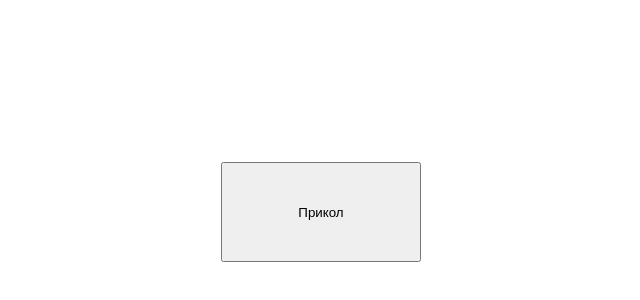
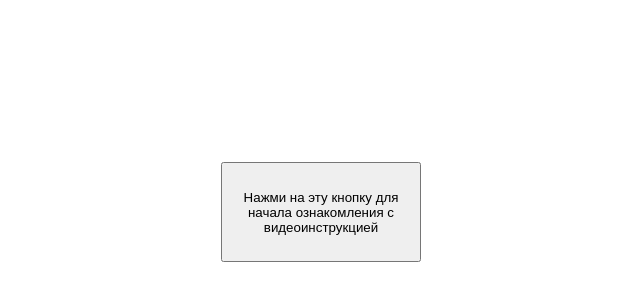
Before and after one commit to sorryforscaring/youresad, a plain HTML site: page index.html in a window 1280 px wide. Shown: the part 188-488 px from the top of the page, without its empty margins (319-959 px from the left). Drawn offline with Linux system fonts and the light colour scheme.

Commit message:
index.html

```diff
--- a/index.html
+++ b/index.html
@@ -36,7 +36,7 @@
         <source src="video.ogg" type="video/ogg">
         Ваш браузер не поддерживает элемент video.
     </video>
-    <button id="myButton">Прикол</button>
+    <button id="myButton">Нажми на эту кнопку для начала ознакомления с видеоинструкцией</button>
     <script>
         document.getElementById("myButton").addEventListener("click", function() {
             var video = document.getElementById("myVideo");
```
